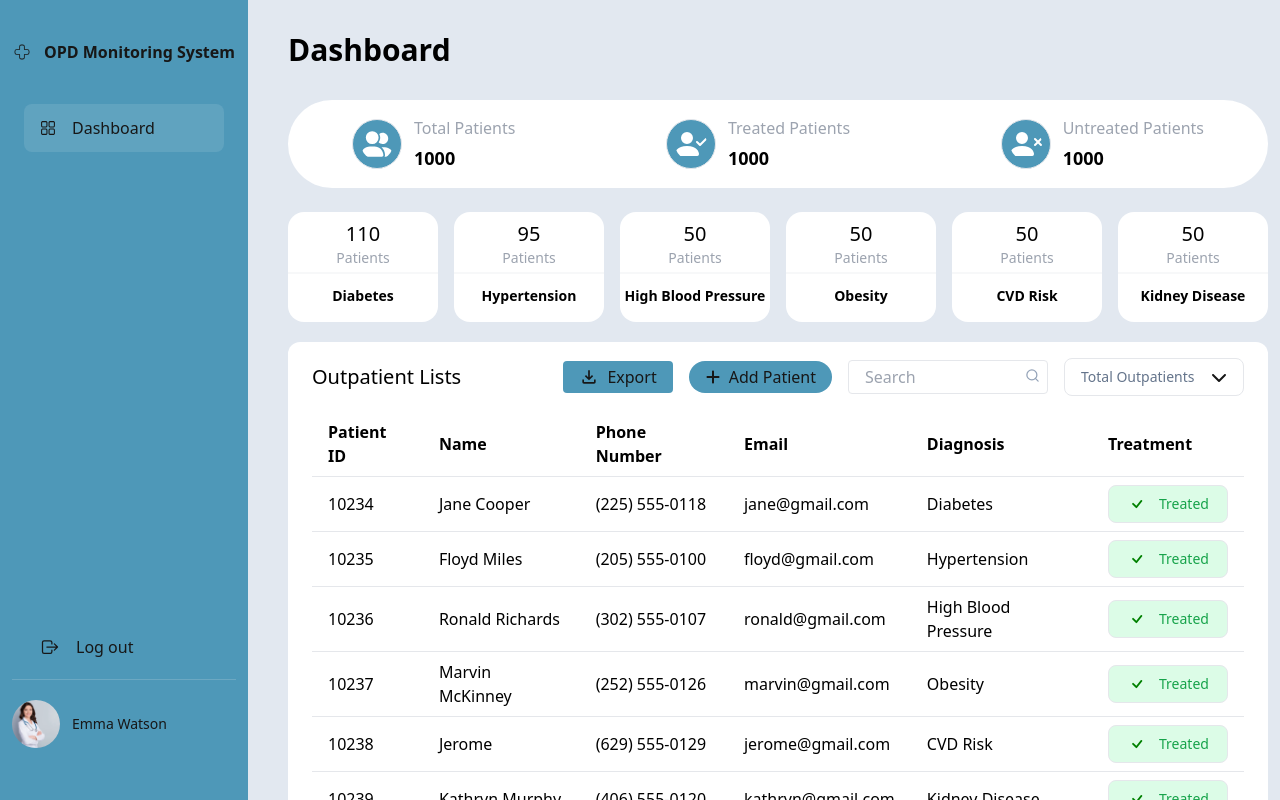
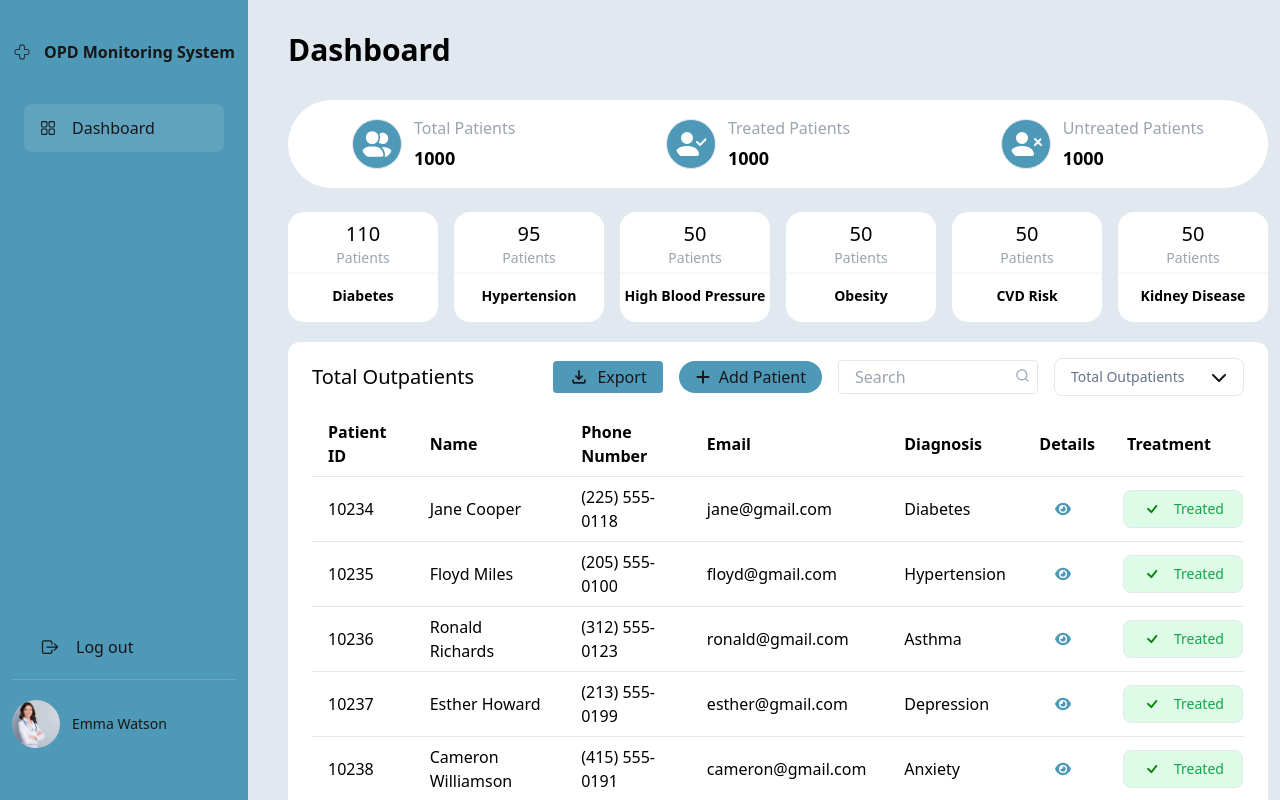
Before and after one commit to khantNyarKoKo02/Outpatient_Monitoring-System, a Next.js app: page / in a window 1280 px wide. Shown: the top 800 px of the page. Built offline with nearby package versions, Linux system fonts and the light colour scheme.

Commit message:
Dashboard Update

```diff
--- a/src/app/components/Dropdownbar.tsx
+++ b/src/app/components/Dropdownbar.tsx
@@ -1,27 +1,14 @@
 "use client";
-import React, { useState } from "react";
+import React from "react";
 import { FaChevronDown } from "react-icons/fa6";
-import { DropdownPatient } from "@/types/patientTypes";
-
-const stats: DropdownPatient[] = [
-  { title: "Total Outpatients" },
-  { title: "Treated Outpatients" },
-  { title: "Untreated Outpatients" },
-];
+import { useOutpatientTable } from "../contexts/OutpatientTableContext";
 
 const Dropdownbar: React.FC = () => {
-  const [isOpen, setIsOpen] = useState(false);
-  const [selectedTitle, setSelectedTitle] = useState(stats[0].title);
 
-  const toggleDropdown = () => setIsOpen((prev) => !prev);
-
-  const handleSelect = (title: string) => {
-    setSelectedTitle(title);
-    setIsOpen(false);
-  };
+  const {isOpen, selectedTitle, toggleDropdown, handleSelect, stats} = useOutpatientTable();
 
   return (
-    <div className="relative w-[180px]">
+    <div className="relative w-[190px]">
       <button
         onClick={toggleDropdown}
         className="flex justify-between items-center w-full bg-white px-4 py-2 rounded-lg border"
--- a/src/app/components/PatientFormModal.tsx
+++ b/src/app/components/PatientFormModal.tsx
@@ -10,7 +10,7 @@ const PatientFormModal: React.FC<PatientFormModalProps> = ({
   const [formData, setFormData] = useState<Patient>({
     id: 0,
     name: "",
-    age: 0,
+    dob: "",
     gender: "Male",
     contact: "",
     bloodType: "A",
@@ -40,19 +40,6 @@ const PatientFormModal: React.FC<PatientFormModalProps> = ({
       <div className="bg-white p-8 rounded-lg shadow-lg w-[500px] max-w-full">
         <h2 className="text-2xl mb-6 text-black">Patient Personal Information</h2>
         <form onSubmit={handleSubmit} className="grid grid-cols-2 gap-3 text-black">
-          <div className="col-span-2">
-            <label className="block text-sm font-medium mb-1">Patient ID</label>
-            <input
-              type="number"
-              name="id"
-              className="w-full border rounded px-3 py-2"
-              placeholder="Enter Patient ID"
-              value={formData.id}
-              onChange={handleChange}
-              required
-            />
-          </div>
-
           <div>
             <label className="block text-sm font-medium mb-1">Name</label>
             <input
@@ -67,18 +54,20 @@ const PatientFormModal: React.FC<PatientFormModalProps> = ({
           </div>
 
           <div>
-            <label className="block text-sm font-medium mb-1">Age</label>
+  <label className="block text-sm font-medium mb-1" htmlFor="dob">
+    Date of Birth
+  </label>
   <input
-              type="number"
-              name="age"
+    type="date"
+    id="dob"
+    name="dob"
     className="w-full border rounded px-3 py-2"
-              placeholder="Enter Age"
-              value={formData.age}
+    value={formData.dob}
     onChange={handleChange}
     required
-              min={0}
   />
 </div>
+
 
           <div>
             <label className="block text-sm font-medium mb-1">Gender</label>
--- a/src/app/components/TableBody.tsx
+++ b/src/app/components/TableBody.tsx
@@ -1,8 +1,10 @@
-"use client"
-import React from 'react'
-import TreatmentStatus from './TreatmentStatus'
-import { useOutpatientTable } from '../contexts/OutpatientTableContext';
-import { Patient } from '@/types/patientTypes';
+"use client";
+import React from "react";
+import Link from "next/link";
+import { FaEye } from "react-icons/fa6";
+import TreatmentStatus from "./TreatmentStatus";
+import { useOutpatientTable } from "../contexts/OutpatientTableContext";
+import { Patient } from "@/types/patientTypes";
 
 const patients: Patient[] = [
   {
@@ -12,10 +14,10 @@ const patients: Patient[] = [
     email: "jane@gmail.com",
     diagnosis: "Diabetes",
     treated: true,
-      age: 0,
-      gender: '',
-      bloodType: '',
-      address: ''
+    dob: "1982-10-10",
+    gender: "Female",
+    bloodType: "A+",
+    address: "123 Elm Street, Springfield",
   },
   {
     id: 10235,
@@ -24,109 +26,163 @@ const patients: Patient[] = [
     email: "floyd@gmail.com",
     diagnosis: "Hypertension",
     treated: false,
-      age: 0,
-      gender: '',
-      bloodType: '',
-      address: ''
+    dob: "1975-07-15",
+    gender: "Male",
+    bloodType: "B+",
+    address: "456 Oak Avenue, Metropolis",
   },
   {
     id: 10236,
     name: "Ronald Richards",
-      contact: "(302) 555-0107",
+    contact: "(312) 555-0123",
     email: "ronald@gmail.com",
-      diagnosis: "High Blood Pressure",
+    diagnosis: "Asthma",
     treated: true,
-      age: 0,
-      gender: '',
-      bloodType: '',
-      address: ''
+    dob: "1990-11-22",
+    gender: "Male",
+    bloodType: "O+",
+    address: "789 Pine Road, Gotham",
   },
   {
     id: 10237,
-      name: "Marvin McKinney",
-      contact: "(252) 555-0126",
-      email: "marvin@gmail.com",
-      diagnosis: "Obesity",
+    name: "Esther Howard",
+    contact: "(213) 555-0199",
+    email: "esther@gmail.com",
+    diagnosis: "Depression",
     treated: false,
-      age: 0,
-      gender: '',
-      bloodType: '',
-      address: ''
+    dob: "1988-03-30",
+    gender: "Female",
+    bloodType: "AB-",
+    address: "22 Main Street, Star City",
   },
   {
     id: 10238,
-      name: "Jerome",
-      contact: "(629) 555-0129",
-      email: "jerome@gmail.com",
-      diagnosis: "CVD Risk",
+    name: "Cameron Williamson",
+    contact: "(415) 555-0191",
+    email: "cameron@gmail.com",
+    diagnosis: "Anxiety",
     treated: true,
-      age: 0,
-      gender: '',
-      bloodType: '',
-      address: ''
+    dob: "1992-09-18",
+    gender: "Male",
+    bloodType: "O-",
+    address: "67 Ocean Avenue, Coast Town",
   },
   {
     id: 10239,
-      name: "Kathryn Murphy",
-      contact: "(406) 555-0120",
-      email: "kathryn@gmail.com",
-      diagnosis: "Kidney Disease",
+    name: "Eleanor Pena",
+    contact: "(312) 555-0188",
+    email: "eleanor@gmail.com",
+    diagnosis: "Migraine",
     treated: true,
-      age: 0,
-      gender: '',
-      bloodType: '',
-      address: ''
+    dob: "1985-12-04",
+    gender: "Female",
+    bloodType: "A-",
+    address: "13 Cedar Street, Hill Valley",
   },
   {
     id: 10240,
-      name: "Jacob Robby",
-      contact: "(208) 555-0112",
-      email: "jacob@gmail.com",
-      diagnosis: "Diabetes",
+    name: "Marvin McKinney",
+    contact: "(512) 555-0166",
+    email: "marvin@gmail.com",
+    diagnosis: "Arthritis",
     treated: false,
-      age: 0,
-      gender: '',
-      bloodType: '',
-      address: ''
+    dob: "1967-05-09",
+    gender: "Male",
+    bloodType: "B-",
+    address: "99 Maple Street, Riverdale",
   },
   {
     id: 10241,
-      name: "Kristin Watson",
-      contact: "(704) 555-0127",
-      email: "kristin@gmail.com",
+    name: "Savannah Nguyen",
+    contact: "(404) 555-0115",
+    email: "savannah@gmail.com",
+    diagnosis: "Allergy",
+    treated: true,
+    dob: "2001-01-12",
+    gender: "Female",
+    bloodType: "A+",
+    address: "81 Birch Road, Smallville",
+  },
+  {
+    id: 10242,
+    name: "Jacob Jones",
+    contact: "(718) 555-0145",
+    email: "jacob@gmail.com",
     diagnosis: "Obesity",
     treated: false,
-      age: 0,
-      gender: '',
-      bloodType: '',
-      address: ''
+    dob: "1980-08-27",
+    gender: "Male",
+    bloodType: "O+",
+    address: "21 Willow Lane, Derry",
+  },
+  {
+    id: 10243,
+    name: "Courtney Henry",
+    contact: "(616) 555-0177",
+    email: "courtney@gmail.com",
+    diagnosis: "COVID-19",
+    treated: true,
+    dob: "1979-04-20",
+    gender: "Female",
+    bloodType: "B+",
+    address: "55 Blossom Street, Woodbury",
+  },
+  {
+    id: 10244,
+    name: "Arlene McCoy",
+    contact: "(707) 555-0194",
+    email: "arlene@gmail.com",
+    diagnosis: "Heart Disease",
+    treated: false,
+    dob: "1955-06-02",
+    gender: "Female",
+    bloodType: "AB+",
+    address: "23 Bridge Street, Kingsport",
+  },
+  {
+    id: 10245,
+    name: "Darlene Robertson",
+    contact: "(503) 555-0192",
+    email: "darlene@gmail.com",
+    diagnosis: "Stroke",
+    treated: false,
+    dob: "1962-02-10",
+    gender: "Female",
+    bloodType: "A-",
+    address: "77 Forest Drive, Arkham",
   },
 ];
 
-const TableBody = () => {
+
+const TableBody: React.FC = () => {
   const { tableRef } = useOutpatientTable();
+
   return (
     <div ref={tableRef}>
       <table className="w-full text-left border-collapse text-black my-4">
         <thead>
           <tr className="border-b">
-              <th className="py-2 px-4">Patient ID</th>
-              <th className="py-2 px-4">Name</th>
-              <th className="py-2 px-4">Phone Number</th>
-              <th className="py-2 px-4">Email</th>
-              <th className="py-2 px-4">Diagnosis</th>
-              <th className="py-2 px-4">Treatment</th>
+            {["Patient ID", "Name", "Phone Number", "Email", "Diagnosis", "Details", "Treatment"].map((header) => (
+              <th key={header} className="py-2 px-4">
+                {header}
+              </th>
+            ))}
           </tr>
         </thead>
         <tbody>
           {patients.map((patient) => (
-              <tr key={patient.id} className="border-b">
+            <tr className="border-b" key={patient.id}>
               <td className="py-2 px-4">{patient.id}</td>
               <td className="py-2 px-4">{patient.name}</td>
               <td className="py-2 px-4">{patient.contact}</td>
               <td className="py-2 px-4">{patient.email}</td>
               <td className="py-2 px-4">{patient.diagnosis}</td>
-                <td className="py-2 px-4">
+              <td className="py-2 pl-8">
+                <Link href={`/patients/${patient.id}`} aria-label={`View details of ${patient.name}`}>
+                  <FaEye className="text-primary hover:text-primaryhover" />
+                </Link>
+              </td>
+              <td className="py-2 pl-3">
                 <TreatmentStatus />
               </td>
             </tr>
@@ -134,7 +190,7 @@ const TableBody = () => {
         </tbody>
       </table>
     </div>
-  )
-}
+  );
+};
 
-export default TableBody
+export default TableBody;
--- a/src/app/components/TableHeader.tsx
+++ b/src/app/components/TableHeader.tsx
@@ -28,7 +28,7 @@ const HeaderButton: React.FC<{
 
 const TableHeader = () => {
 
-    const  {handlePrint , openModal, closeModal, isModalOpen} = useOutpatientTable();
+    const  {handlePrint , openModal, closeModal, isModalOpen, selectedTitle} = useOutpatientTable();
 
     const [patients, setPatients] = useState<Patient[]>([]);
     console.log(patients);
@@ -44,7 +44,7 @@ const TableHeader = () => {
   return (
     <>
         <div className="flex justify-between items-center">
-    <h4 className="text-xl text-black">Outpatient Lists</h4>
+    <h4 className="text-xl text-black">{selectedTitle}</h4>
     <div className="flex gap-4 items-center">
       <HeaderButton
         onClick={handlePrint}
--- a/src/app/contexts/OutpatientTableContext.tsx
+++ b/src/app/contexts/OutpatientTableContext.tsx
@@ -1,5 +1,5 @@
 "use client";
-import { OutpatientTableTypes } from "@/types/patientTypes";
+import { DropdownPatient, OutpatientTableTypes } from "@/types/patientTypes";
 import React, { createContext, useContext, useRef, useState } from "react";
 
 const OutpatientTableContext = createContext<OutpatientTableTypes | undefined>(
@@ -16,16 +16,39 @@ export const OutpatientTableProvider: React.FC<{
       const originalContent = document.body.innerHTML;
       const printContent = tableRef.current.innerHTML;
 
+
       document.body.innerHTML = printContent;
+      document.body.style.backgroundColor = "white";
+
       window.print();
 
       document.body.innerHTML = originalContent;
     }
   };
 
+
+  // Add Patient Button
   const [isModalOpen, setIsModalOpen] = useState(false);
   const openModal = () => setIsModalOpen(true);
   const closeModal = () => setIsModalOpen(false);
+
+  // Dropdown Bar
+
+  const stats: DropdownPatient[] = [
+    { title: "Total Outpatients" },
+    { title: "Treated Outpatients" },
+    { title: "Untreated Outpatients" },
+  ];
+
+  const [isOpen, setIsOpen] = useState(false);
+  const [selectedTitle, setSelectedTitle] = useState(stats[0].title);
+
+  const toggleDropdown = () => setIsOpen((prev) => !prev);
+
+  const handleSelect = (title: string) => {
+    setSelectedTitle(title);
+    setIsOpen(false);
+  };
 
 
   // table body
@@ -50,7 +73,12 @@ export const OutpatientTableProvider: React.FC<{
         handlePageChange,
         openModal,
         closeModal,
-        isModalOpen
+        isModalOpen,
+        isOpen,
+        selectedTitle,
+        toggleDropdown,
+        handleSelect,
+        stats
       }}
     >
       {children}
--- /dev/null
+++ b/src/app/patients/[id]/page.tsx
@@ -0,0 +1,9 @@
+import React from 'react'
+
+const Patients = () => {
+  return (
+    <div>PatientDetails</div>
+  )
+}
+
+export default Patients
```
Also changed, not shown: src/types/patientTypes.ts (+6 -1 lines). Lines whose indentation alone changed are shown as unchanged.
